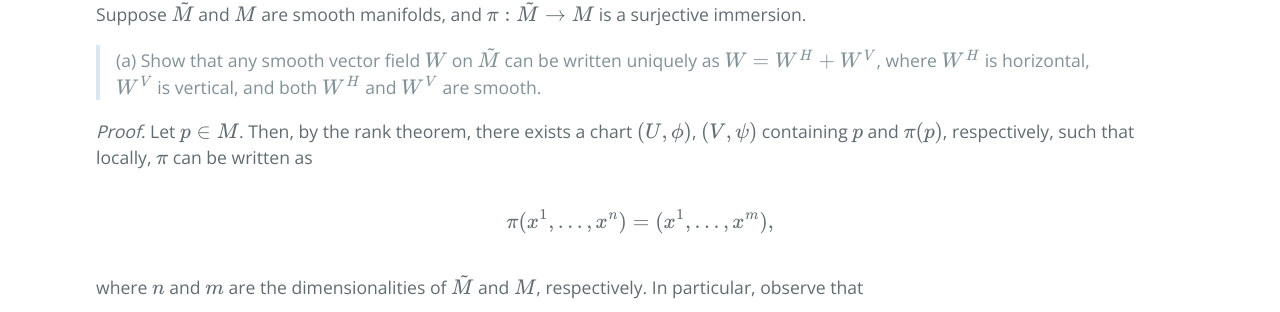
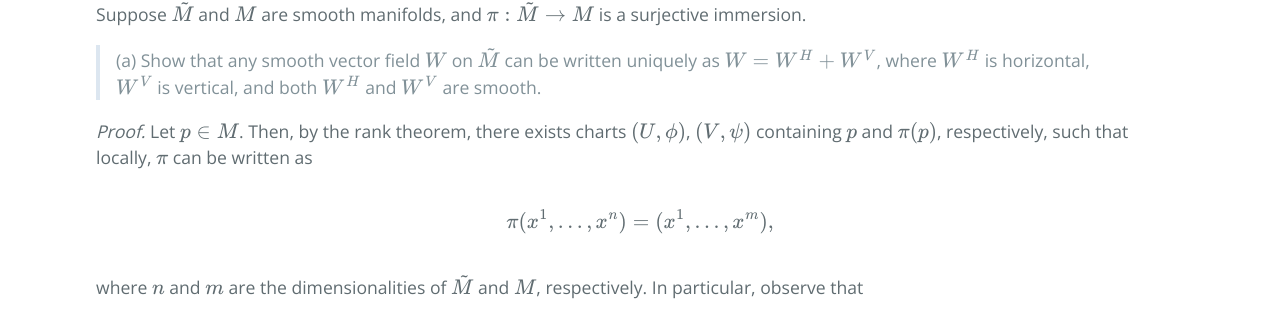
Before and after one commit to kchua/kchua.github.io, a Jekyll site: the page built from posts/riemannian-geometry/definitions-and-constructions-associated-with-riemannian-metrics.md, in a window 1280 px wide and 900 px high, scrolled down 6232 px. Shown: the part 141-453 px from the top of the window. Built offline with Jekyll 4.4.1, drawn with Linux system fonts in a browser that asks for light colours; formulas are drawn with MathJax 3.

Commit message:
Update website

```diff
--- a/posts/riemannian-geometry/definitions-and-constructions-associated-with-riemannian-metrics.md
+++ b/posts/riemannian-geometry/definitions-and-constructions-associated-with-riemannian-metrics.md
@@ -262,7 +262,7 @@ Suppose $\tilde{M}$ and $M$ are smooth manifolds, and $\pi: \tilde{M} \to M$ is
 > (a) Show that any smooth vector field $W$ on $\tilde{M}$ can be written uniquely as $W = W^H + W^V$, where $W^H$ is horizontal, $W^V$ is vertical, and both $W^H$ and $W^V$ are smooth.
 
 *Proof.* Let $p \in M$.
-Then, by the rank theorem, there exists a chart $(U, \phi)$, $(V, \psi)$ containing $p$ and $\pi(p)$, respectively, such that locally, $\pi$ can be written as
+Then, by the rank theorem, there exists charts $(U, \phi)$, $(V, \psi)$ containing $p$ and $\pi(p)$, respectively, such that locally, $\pi$ can be written as
 
 <div class="disp-math">
 \[
```
Also changed, not shown: index.md (+2 -1 lines).
